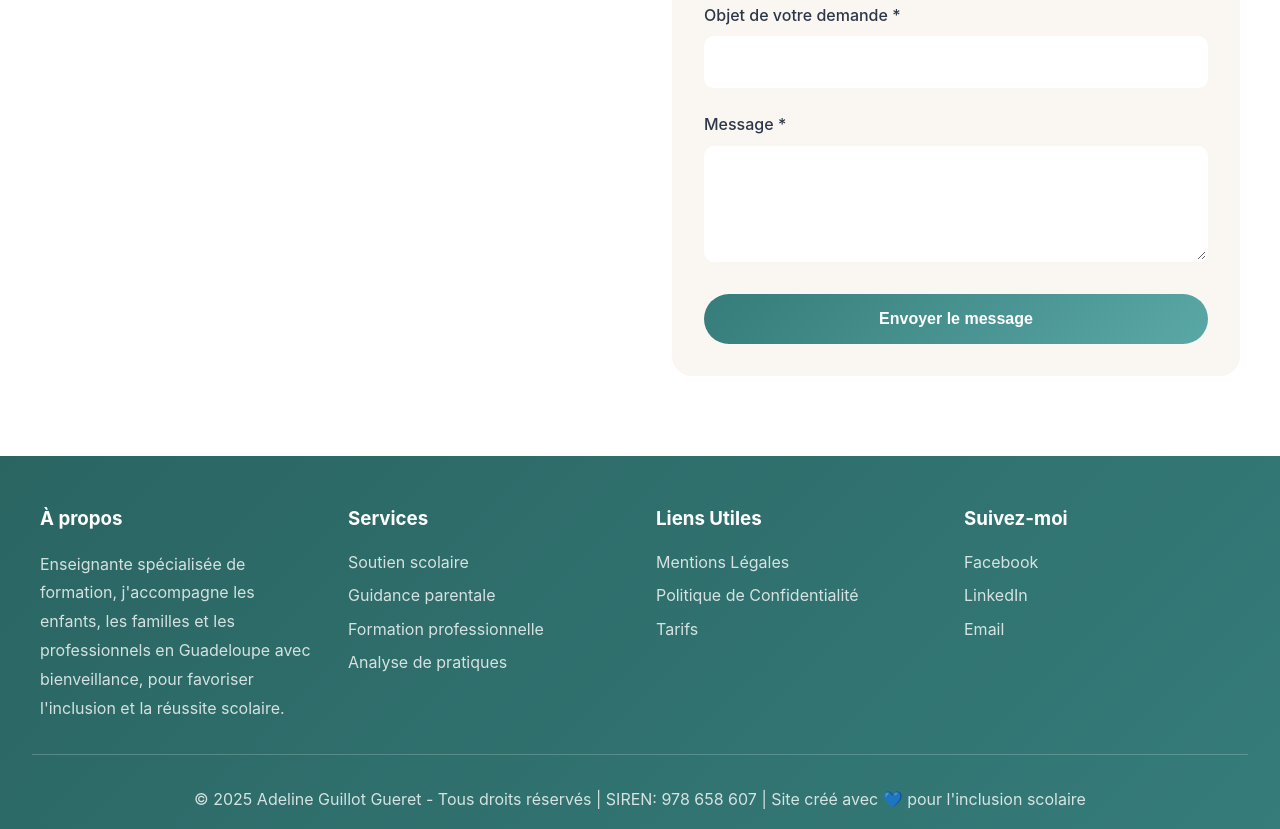
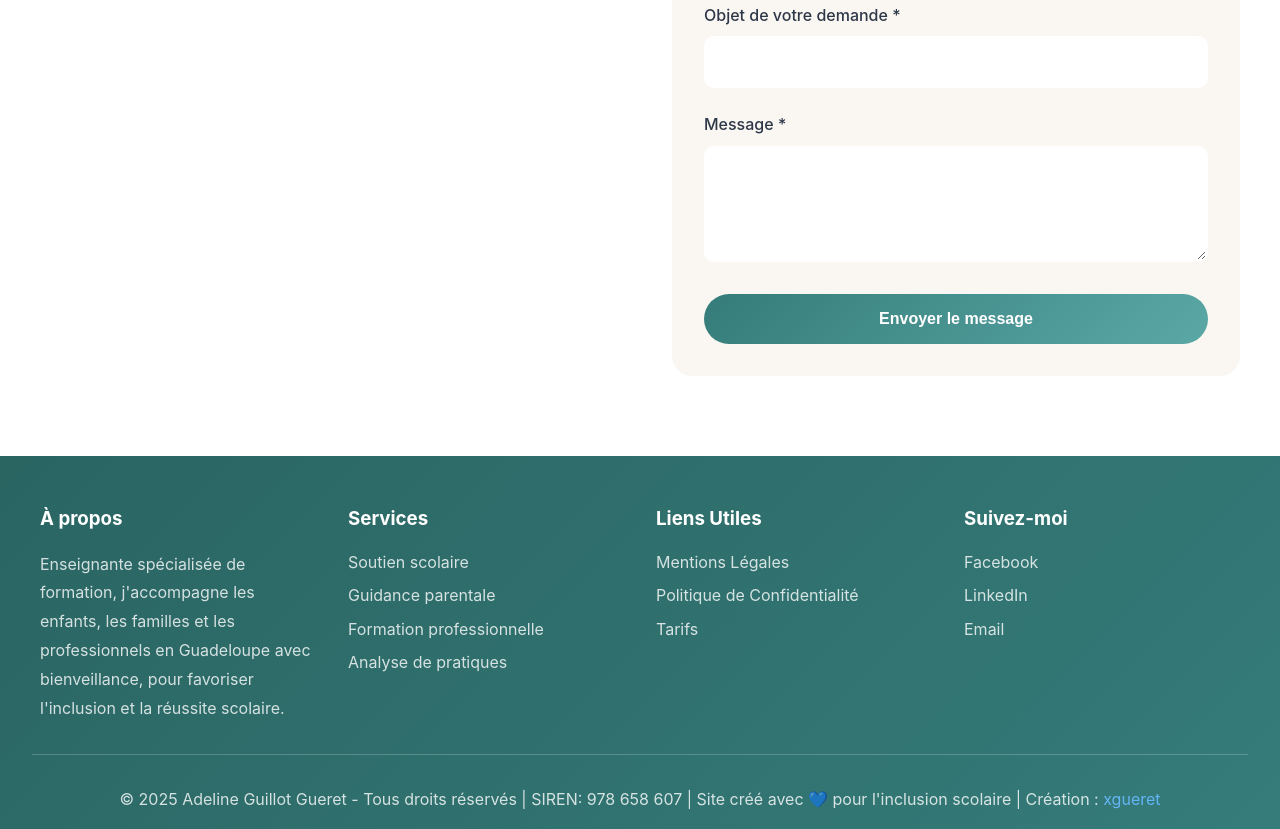
Before and after one commit to adeline-gg/myWebSite, a website: page index.html in a window 1280 px wide. Shown: the part 5224-6053 px from the top of the page. Drawn offline with Linux system fonts and the light colour scheme.

Commit message:
add ref creator xgueret

```diff
--- a/css/styles.css
+++ b/css/styles.css
@@ -898,6 +898,17 @@ footer {
     color: rgba(255, 255, 255, 0.8);
 }
 
+.footer-bottom a {
+    color: #64B5F6;
+    text-decoration: none;
+    transition: all 0.3s ease;
+}
+
+.footer-bottom a:hover {
+    color: #90CAF9;
+    text-decoration: underline;
+}
+
 /* Mobile Menu */
 .mobile-menu-toggle {
     display: none;
--- a/index.html
+++ b/index.html
@@ -402,7 +402,7 @@
             </div>
         </div>
         <div class="footer-bottom">
-            <p>&copy; <span id="current-year"></span> Adeline Guillot Gueret - Tous droits réservés | SIREN: 978 658 607 | Site créé avec 💙 pour l'inclusion scolaire</p>
+            <p>&copy; <span id="current-year"></span> Adeline Guillot Gueret - Tous droits réservés | SIREN: 978 658 607 | Site créé avec 💙 pour l'inclusion scolaire | Création : <a href="https://xgueret.github.io/" target="_blank" rel="noopener noreferrer">xgueret</a></p>
         </div>
     </footer>
 
```
